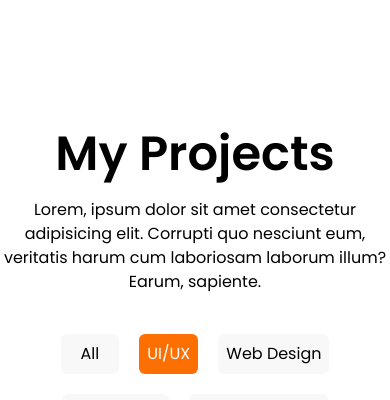
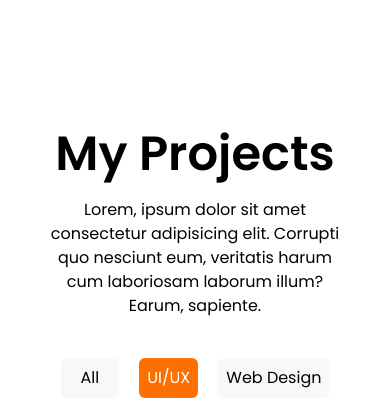
Before and after one commit to anisulislampranto/task-potential, a Next.js app: page / in a window 390 px wide. Shown: the part 4160-4560 px from the top of the page. Built offline with nearby package versions, Linux system fonts and the light colour scheme.

Commit message:
my projecta heading padding x

```diff
--- a/src/components/projects/ProjectsClient.jsx
+++ b/src/components/projects/ProjectsClient.jsx
@@ -144,7 +144,7 @@ export default function ProjectsClient() {
 
   return (
     <div className=' dark:bg-[#1e1e1e] space-y-10 py-20'>
-        <HeadingDescription heading={projectsData.heading} description={projectsData.description} className={' text-center max-w-3xl mx-auto'} />
+        <HeadingDescription heading={projectsData.heading} description={projectsData.description} className={' text-center max-w-3xl mx-auto px-10 md:px-0'} />
 
         <ul className='flex justify-center gap-5 max-w-3xl mx-auto flex-wrap'>
           <li key={'all'} className={` cursor-pointer capitalize rounded-md font-poppinsRegular ${type === 'all' ? 'bg-[#fd6f00] text-white' : 'bg-[#f8f8f8]' } px-5 p-2`} onClick={() => setType('all')} >All</li>
```
